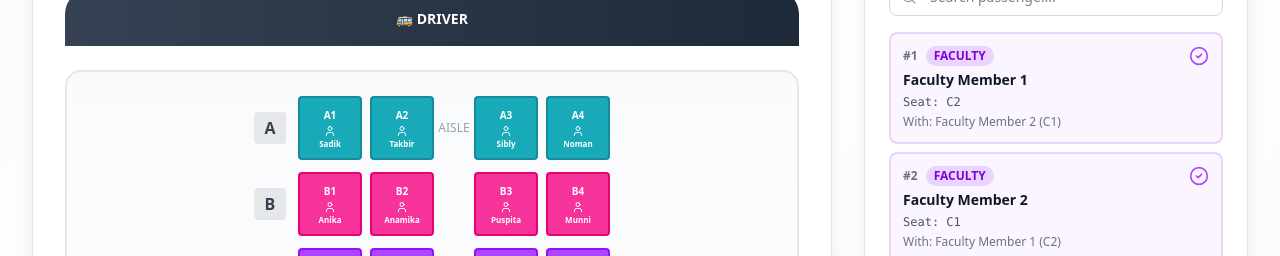
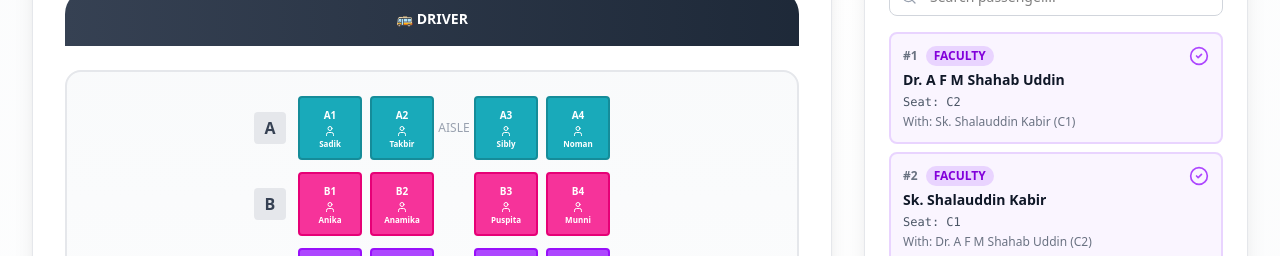
Before and after one commit to DurjoyGH/Perceptron-13, a React (Vite) app in the folder frontend/: page /bus-seat-allocation in a window 1280 px wide. Shown: the part 696-952 px from the top of the page. Built offline with nearby package versions, Linux system fonts and the light colour scheme.

Commit message:
all bus, ship and room seat updated

```diff
--- a/frontend/src/pages/Public/BusSeatAllocationPage.jsx
+++ b/frontend/src/pages/Public/BusSeatAllocationPage.jsx
@@ -19,8 +19,8 @@ const BusSeatAllocationPage = () => {
 
   // Individual passenger data (separated from pairs)
   const passengers = [
-    { id: 1, name: "Faculty Member 1", role: "faculty", pair: 2, gender: "male" },
-    { id: 2, name: "Faculty Member 2", role: "faculty", pair: 1, gender: "male" },
+    { id: 1, name: "Dr. A F M Shahab Uddin", role: "faculty", pair: 2, gender: "male" },
+    { id: 2, name: "Sk. Shalauddin Kabir", role: "faculty", pair: 1, gender: "male" },
     { id: 3, name: "Anika", role: "student", pair: 4, gender: "female" },
     { id: 4, name: "Anamika", role: "student", pair: 3, gender: "female" },
     { id: 5, name: "Puspita", role: "student", pair: 6, gender: "female" },
--- a/frontend/src/pages/Public/RoomAllocationPage.jsx
+++ b/frontend/src/pages/Public/RoomAllocationPage.jsx
@@ -24,7 +24,7 @@ const RoomAllocationPage = () => {
       id: 8,
       number: 8,
       beds: [
-        { bedNumber: 1, occupants: [{ name: "Faculty Member 1", role: "faculty", gender: "male" }] }
+        { bedNumber: 1, occupants: [{ name: "Dr. A F M Shahab Uddin", role: "faculty", gender: "male" }] }
       ],
       type: 'faculty'
     },
@@ -32,7 +32,7 @@ const RoomAllocationPage = () => {
       id: 9,
       number: 9,
       beds: [
-        { bedNumber: 1, occupants: [{ name: "Faculty Member 2", role: "faculty", gender: "male" }] }
+        { bedNumber: 1, occupants: [{ name: "Sk. Shalauddin Kabir", role: "faculty", gender: "male" }] }
       ],
       type: 'faculty'
     },
--- a/frontend/src/pages/Public/ShipSeatAllocationPage.jsx
+++ b/frontend/src/pages/Public/ShipSeatAllocationPage.jsx
@@ -19,9 +19,9 @@ const ShipSeatAllocationPage = () => {
 
   // Individual passenger data (31 people total)
   const passengers = [
-    { id: 1, name: "Faculty Member 1", role: "faculty", gender: "male" },
-    { id: 2, name: "Faculty Member 2", role: "faculty", gender: "male" },
-    { id: 3, name: "Faculty Member 3", role: "faculty", gender: "female" },
+    { id: 1, name: "Sk. Shalauddin Kabir", role: "faculty", gender: "male" },
+    { id: 2, name: "Dr. A F M Shahab Uddin", role: "faculty", gender: "male" },
+    { id: 3, name: "Dr. A F M Shahab Uddin", role: "faculty", gender: "male" },
     { id: 4, name: "Anika", role: "student", gender: "female" },
     { id: 5, name: "Anamika", role: "student", gender: "female" },
     { id: 6, name: "Puspita", role: "student", gender: "female" },
```
